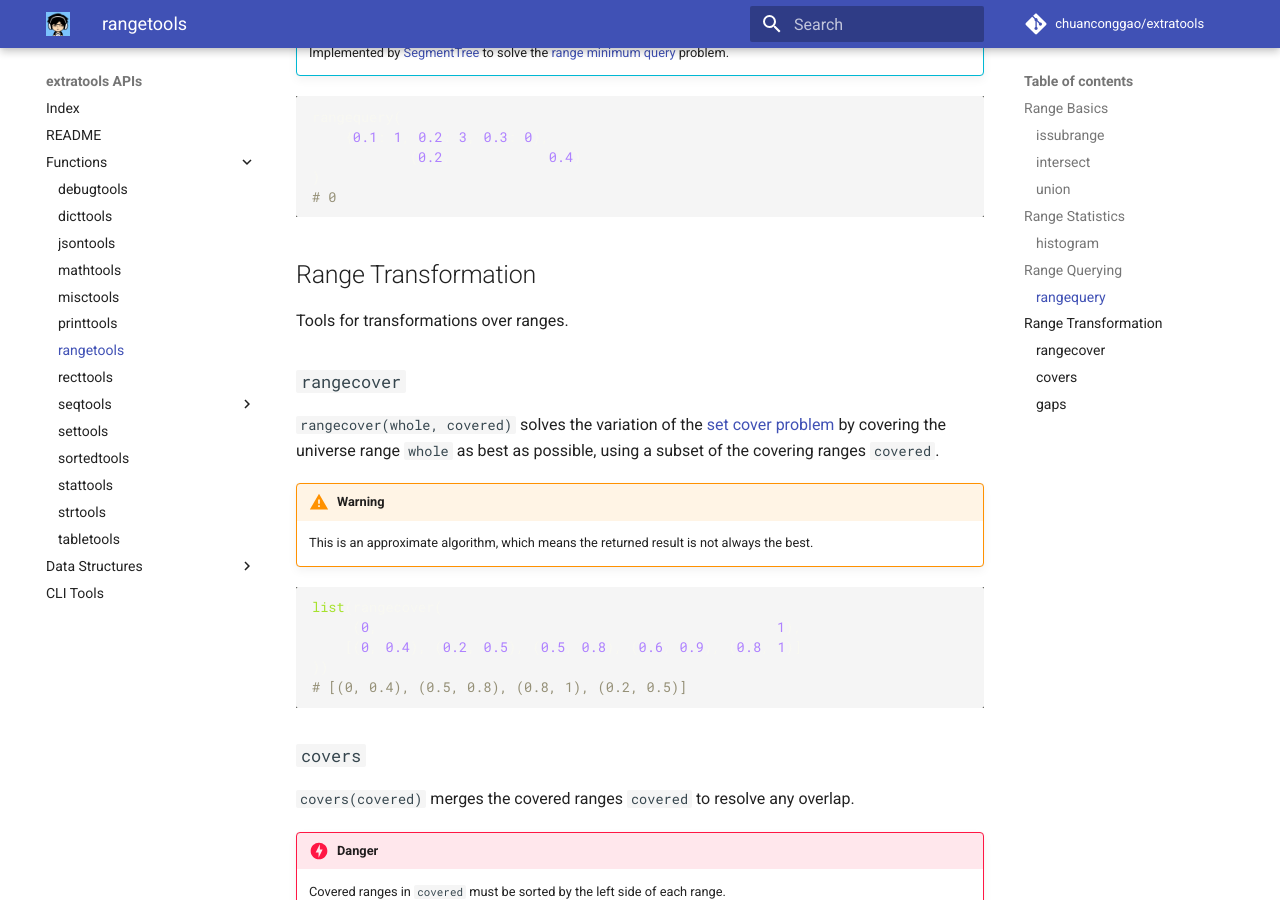
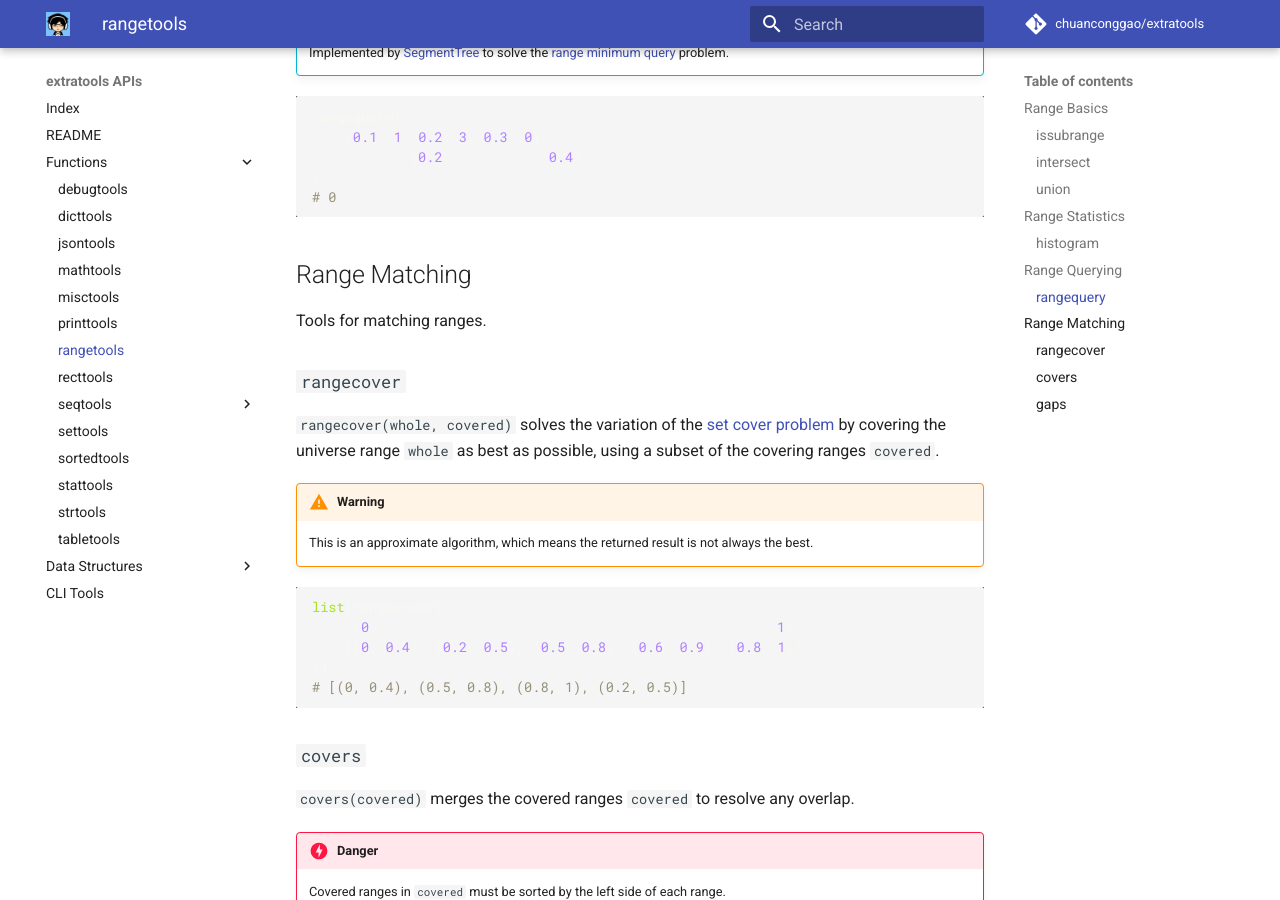
Before and after one commit to chuanconggao/extratools, an MkDocs documentation site: the page built from docs/functions/rangetools.md, in a window 1280 px wide and 900 px high, scrolled down 2229 px. Built offline with MkDocs 1.6.1 and Material for MkDocs 9.7.7, drawn with Linux system fonts in a browser that asks for light colours; comment, search, counter and statistics services are not loaded; old or Windows-style settings are respelled for this version of MkDocs.

Commit message:
Tweak docs

````diff
--- a/docs/functions/rangetools.md
+++ b/docs/functions/rangetools.md
@@ -90,9 +90,9 @@ rangequery(
 # 0
 ```
 
-## Range Transformation
+## Range Matching
 
-Tools for transformations over ranges.
+Tools for matching ranges.
 
 ### `rangecover`
 
````
